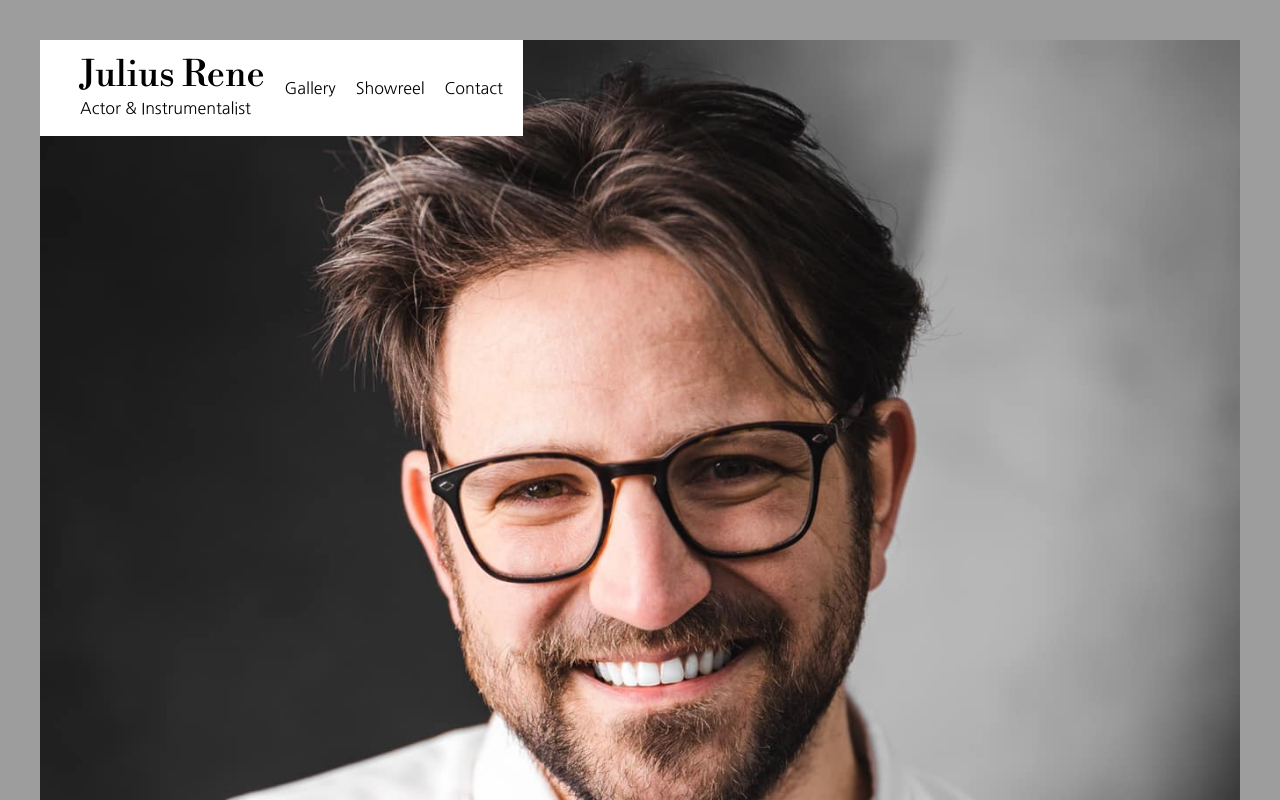
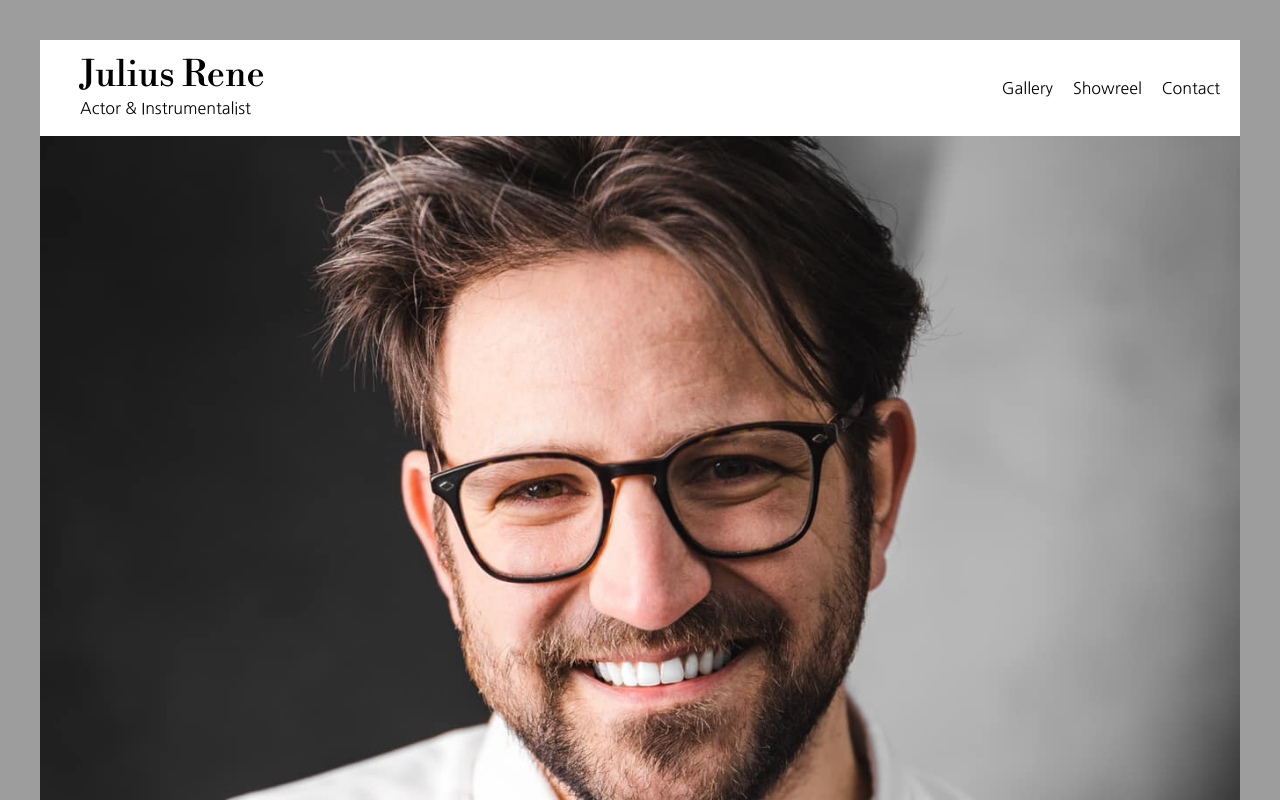
Before and after one commit to Claudiu-Ionel/rene-website, a Next.js app: page / in a window 1280 px wide. Shown: the top 800 px of the page. Built offline with nearby package versions, Linux system fonts and the light colour scheme.

Commit message:
fixed width of navbar

```diff
--- a/tailwind.config.js
+++ b/tailwind.config.js
@@ -17,7 +17,9 @@ module.exports = {
         primary: ["Libre Bodoni", "serif"],
         secondary: ["Nanum Gothic", "sans-serif"],
       },
-      nav: "calc(100% - 60px)",
+      width: {
+        nav: "calc(100% - 80px)",
+      },
       backgroundImage: {
         "hero-image": "url(/Julius.jpg)",
       },
```
